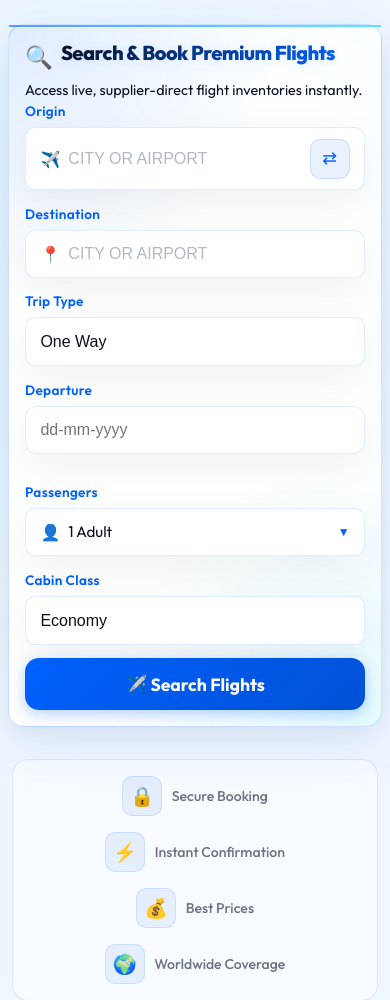
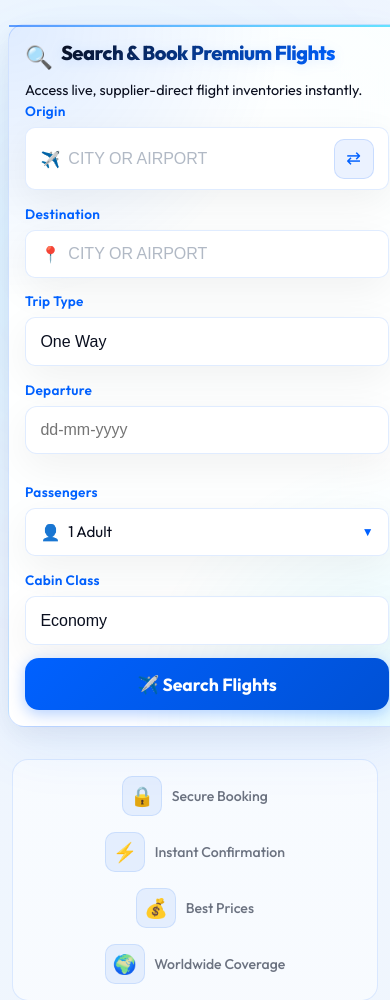
Before and after one commit to lankeethebeast/skylink-flight-booking, a Flask app: page / in a window 390 px wide. Shown: the part 567-1567 px from the top of the page. Run offline with Flask 3, Linux system fonts and the light colour scheme; some libraries are stand-ins or nearby versions.

Commit message:
Make search card span full width to match hero section

```diff
--- a/skylink_app/static/style.css
+++ b/skylink_app/static/style.css
@@ -708,6 +708,10 @@ body {
 .card-search {
   position: relative;
   z-index: 10;
+  /* Match the hero's full-bleed width by extending past the container padding */
+  width: calc(100% + 3rem);
+  margin-left: -1.5rem;
+  margin-right: -1.5rem;
   background:
     radial-gradient(circle at top left, rgba(0, 97, 255, 0.12), transparent 34%),
     radial-gradient(circle at bottom right, rgba(0, 212, 255, 0.1), transparent 34%),
@@ -718,6 +722,15 @@ body {
   box-shadow: 0 20px 60px rgba(0, 97, 255, 0.08), 0 8px 28px rgba(10, 15, 31, 0.06);
   overflow: visible;
 }
+
+@media (max-width: 768px) {
+  .card-search {
+    width: calc(100% + 2rem);
+    margin-left: -1rem;
+    margin-right: -1rem;
+  }
+}
+
 
 .card-search::after {
   content: '';
@@ -2998,11 +3011,6 @@ h3 {
   min-width: 0;
 }
 
-.card-search {
-  max-width: 1100px !important;
-  margin-left: auto;
-  margin-right: auto;
-}
 
 #searchForm {
   gap: 1.75rem !important;
--- a/skylink_app/templates/index.html
+++ b/skylink_app/templates/index.html
@@ -29,7 +29,8 @@
 </section>
 
 <!-- Search Form Card -->
-<section class="card card-search" style="max-width: 1100px;">
+<section class="card card-search">
+
   <div class="search-icon-row">
     <span>🔍</span>
     <h1 style="margin-bottom: 0;">Search & Book Premium Flights</h1>
```
